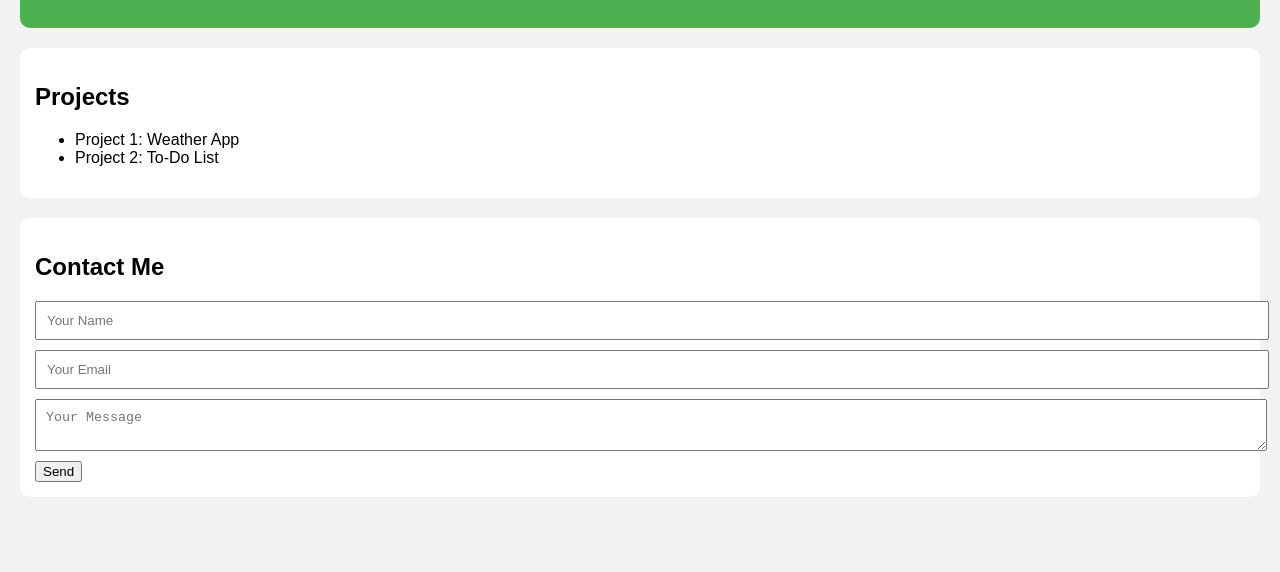
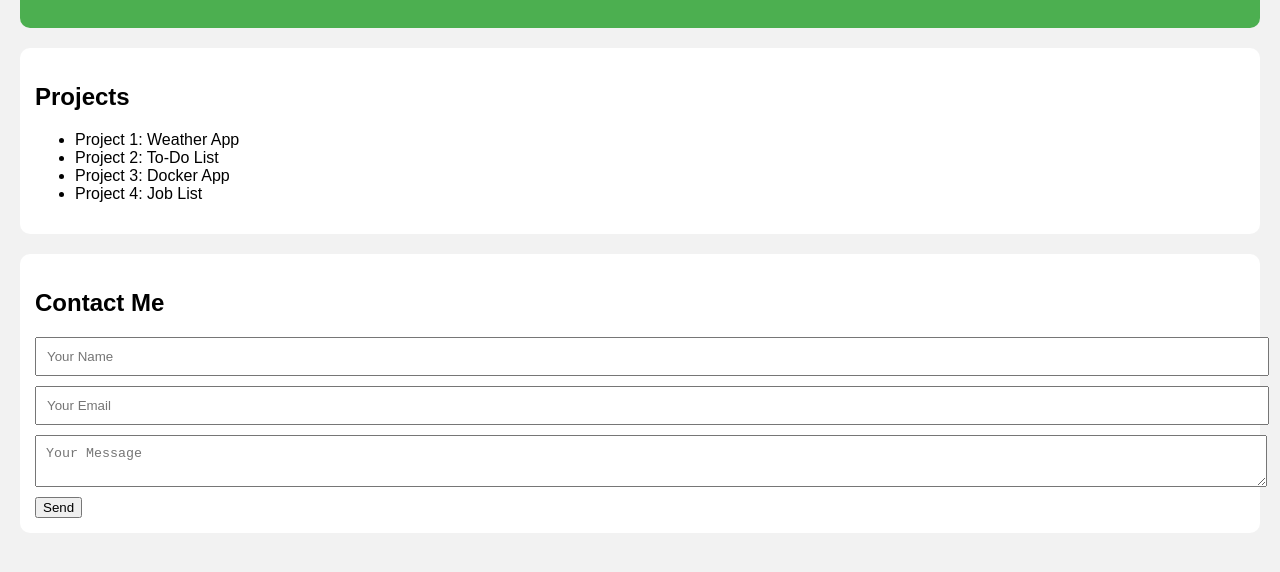
Before and after one commit to BanuPrasad2985/my_ci_cd-project, a plain HTML site: page index.html in a window 1280 px wide. Shown: the part 136-708 px from the top of the page. Drawn offline with Linux system fonts and the light colour scheme.

Commit message:
Updated list

```diff
--- a/index.html
+++ b/index.html
@@ -16,6 +16,8 @@
     <ul>
       <li>Project 1: Weather App</li>
       <li>Project 2: To-Do List</li>
+      <li>Project 3: Docker App</li>
+      <li>Project 4: Job List</li>
     </ul>
   </section>
 
```
Also changed, not shown: 2 other files.
